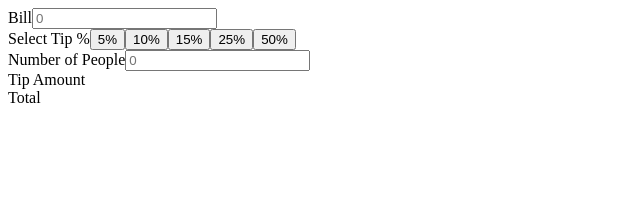
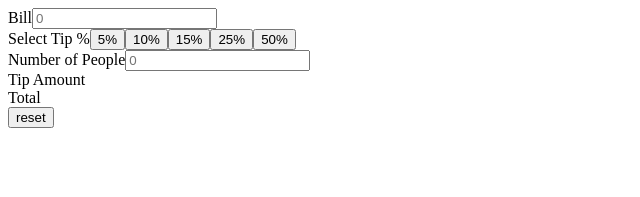
Before and after one commit to Th0rnike/tip-calculator-typescript, a React (Vite) app: page / in a window 1280 px wide. Shown: the top 197 px of the page, without its empty margins (0-640 px from the left). Built offline with nearby package versions, Linux system fonts and the light colour scheme.

Commit message:
dot is not allowed in the people field - solved, Infinity and NaN error - solved,  now when char is typed, i want error message to come up

```diff
--- a/src/App.tsx
+++ b/src/App.tsx
@@ -1,28 +1,21 @@
 import { useState } from "react";
 import "./App.css";
-import logo from "./assets/logo.svg";
+// import logo from "./assets/logo.svg";
 
 function App() {
   const [bill, setBill] = useState<number>(0);
   const [people, setPeople] = useState<number>(0);
   const [tip, setTip] = useState<number>(0);
+  // const [custom, setCustom] = useState<number>(0);
 
   const tipValue = Number((((bill / people) * tip) / 100).toFixed(2));
-  const totalPrice = Number((bill / people + tipValue).toFixed(2));
+  const totalPrice = Number((bill / people).toFixed(2));
 
   const tipsArray = [5, 10, 15, 25, 50];
 
-  // const updateBill = (e) => {
-  //   let val = e.target.value;
-  //   console.log(val);
-  //   setBill(val);
-  // };
-
   const updatePeople = (e: React.ChangeEvent<HTMLInputElement>) => {
-    const val = e.target.value;
-    const updatePeopleValue = Number(val.split(".")[0]);
-    console.log(updatePeopleValue);
-    setPeople(updatePeopleValue);
+    const val = e.target.valueAsNumber;
+    setPeople(val);
   };
 
   const updateTip = (e: React.MouseEvent<HTMLButtonElement>) => {
@@ -30,6 +23,34 @@ function App() {
     const val = Number(target.textContent?.split("%")[0]);
     setTip(val);
   };
+
+  // const customTip = (e: React.ChangeEvent<HTMLInputElement>) => {
+  //   const val = e.target.value;
+  //   const updateCustomTip = Number(val.split(".")[0]);
+  //   console.log(updateCustomTip);
+  //   setCustom(updateCustomTip);
+  // };
+
+  // const checkError = () => {
+  //   console.log("chec error run");
+  //   if (people === 0) {
+  //     console.log("settin check error true");
+  //     setError(true);
+  //   }
+  // };
+  const handleKeyDown: React.KeyboardEventHandler<HTMLInputElement> = (e) => {
+    if (e.key === ".") {
+      e.preventDefault();
+    }
+  };
+
+  const reset = () => {
+    setBill(0);
+    setPeople(0);
+    setTip(0);
+  };
+
+  // console.log("render");
 
   return (
     <div>
@@ -50,6 +71,13 @@ function App() {
             {t + "%"}
           </button>
         ))}
+        {/* <input
+          className="button"
+          type="number"
+          placeholder="Custom"
+          onChange={customTip}
+          value={custom ? custom : ""}
+        /> */}
       </div>
       <div>
         <label htmlFor="people">Number of People</label>
@@ -57,12 +85,13 @@ function App() {
           type="number"
           placeholder="0"
           onChange={updatePeople}
+          onKeyDown={handleKeyDown}
           value={people ? people : ""}
         />
       </div>
-
-      <div>Tip Amount {tipValue ? tipValue : ""}</div>
+      <div>Tip Amount {bill && tipValue && people ? tipValue : ""}</div>
       <div>Total {bill && people ? totalPrice : ""}</div>
+      <button onClick={reset}>reset</button>
     </div>
   );
 }
--- a/src/main.tsx
+++ b/src/main.tsx
@@ -4,7 +4,7 @@ import App from './App.tsx'
 import './index.css'
 
 ReactDOM.createRoot(document.getElementById('root')!).render(
-  <React.StrictMode>
+  // <React.StrictMode>
     <App />
-  </React.StrictMode>,
+  // </React.StrictMode>,
 )
```
